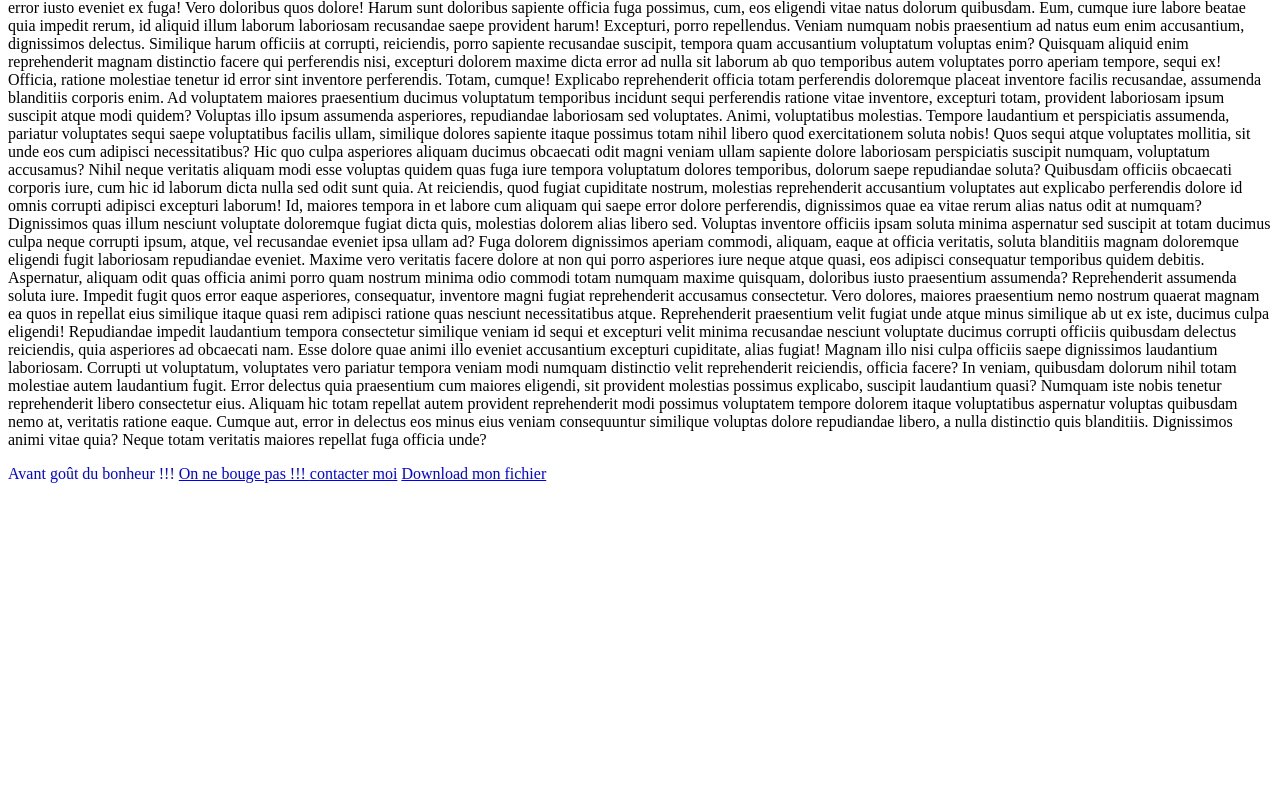
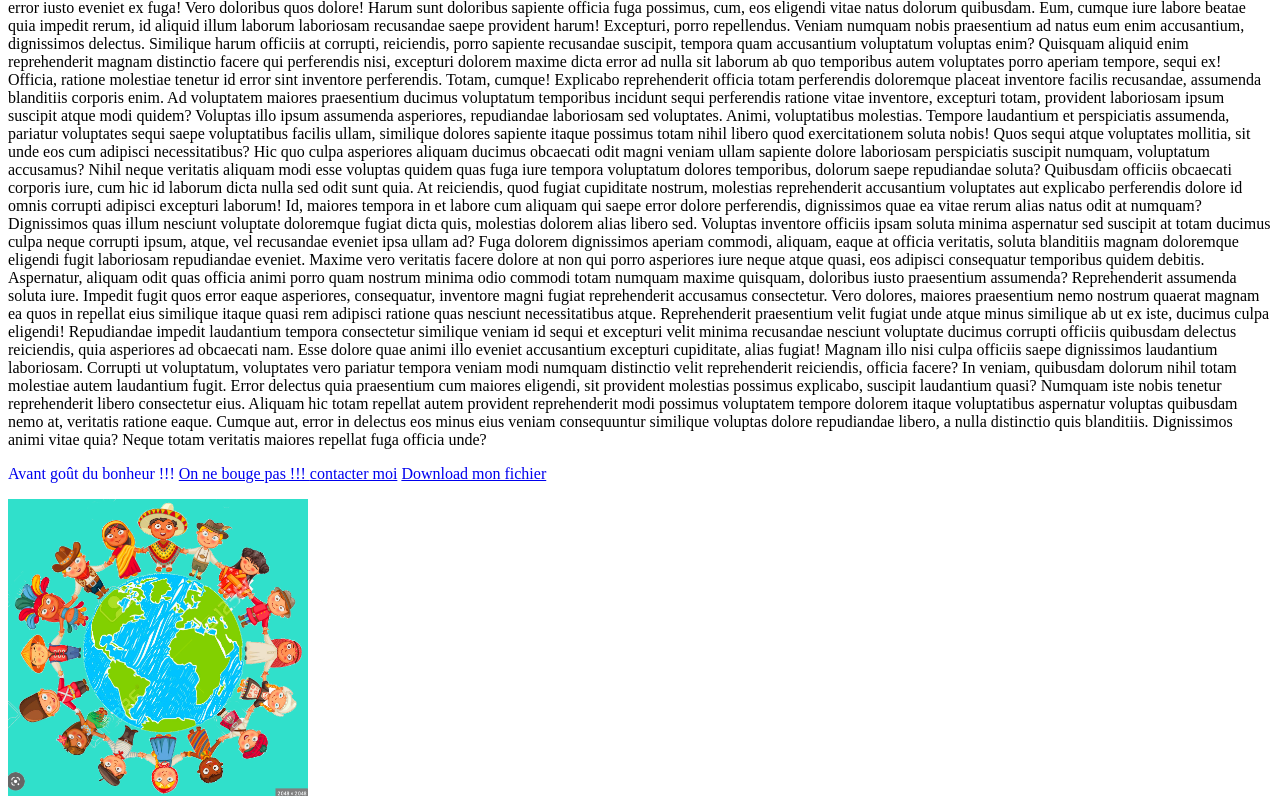
Before and after one commit to MarcSegard/exoHtml, a plain HTML site: page index.html in a window 1280 px wide. Shown: the part 520-1328 px from the top of the page. Before the commit the page ends 1019 px from the top, so only its background shows below. Drawn offline with Linux system fonts and the light colour scheme.

Commit message:
Ajout lien sur image

```diff
--- a/index.html
+++ b/index.html
@@ -150,5 +150,11 @@
         <a href="monFichier.pdf">Download mon fichier</a>
       </p>
     </div>
+    <div id="image">
+      <!-- lien sur image -->
+      <a href="https://www.apple.fr" target="_blank">
+        <img src="CultureMonde.png" alt="Culture du monde" width="300px"
+      /></a>
+    </div>
   </body>
 </html>
```
Also changed, not shown: CultureMonde.png (added).
